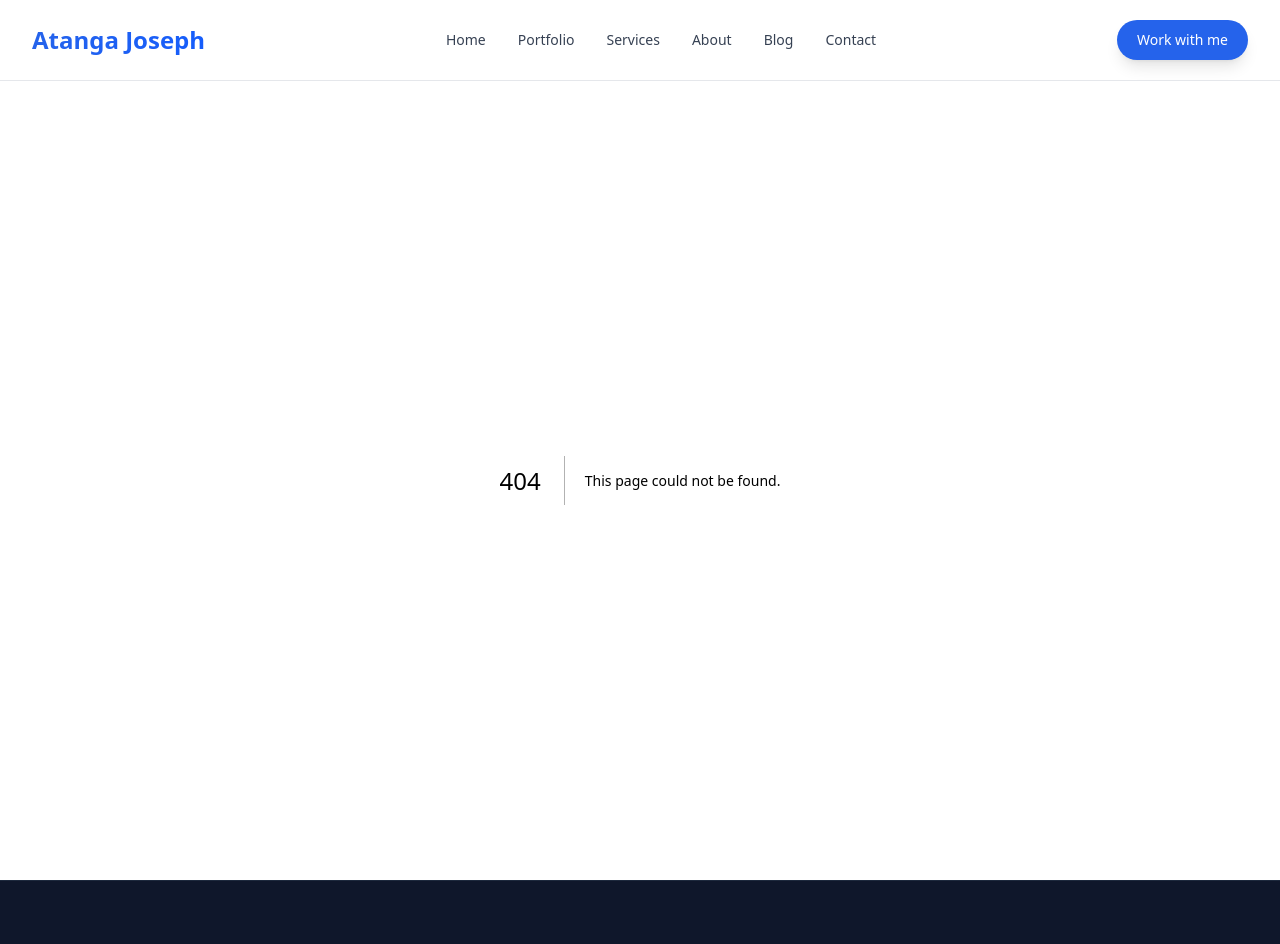
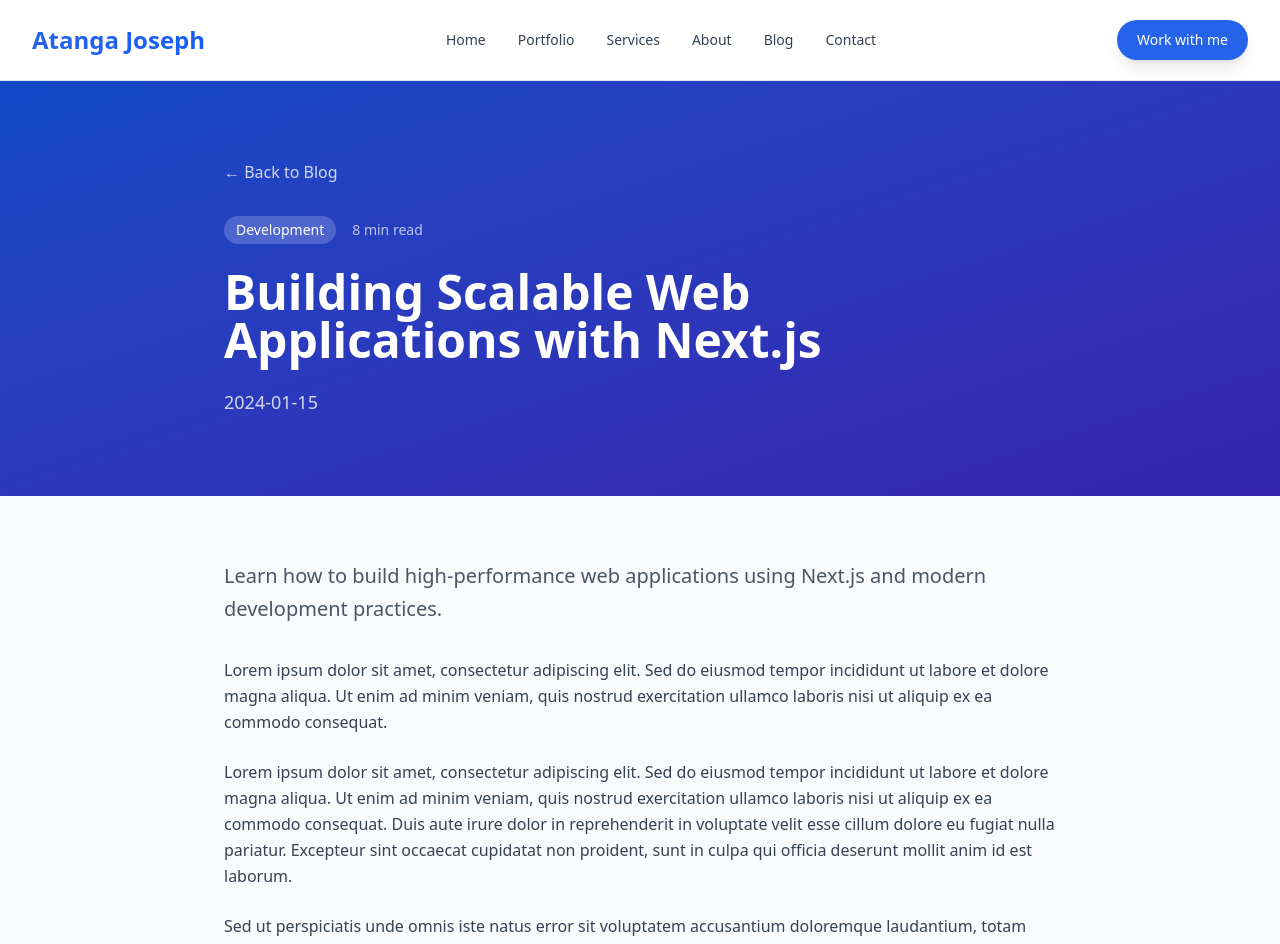
Before and after one commit to BhraJoe/portfolio, a Next.js app: page /blog/1 in a window 1280 px wide. Before the commit this address had no page. Shown: the top 944 px of the page. Built offline with nearby package versions, Linux system fonts and the light colour scheme.

Commit message:
Add dynamic blog post pages

```diff
--- /dev/null
+++ b/src/app/blog/[id]/page.tsx
@@ -0,0 +1,164 @@
+import Link from 'next/link';
+import type { Metadata } from 'next';
+
+type Props = {
+     params: Promise<{ id: string }>;
+};
+
+export async function generateMetadata({ params }: Props): Promise<Metadata> {
+     const { id } = await params;
+     const postId = parseInt(id);
+     const post = getPost(postId);
+
+     if (!post) {
+          return {
+               title: 'Post Not Found | Atanga Joseph',
+          };
+     }
+
+     return {
+          title: `${post.title} | Atanga Joseph`,
+          description: post.excerpt,
+     };
+}
+
+function getPost(postId: number) {
+     const blogPosts = [
+          {
+               id: 1,
+               title: 'Building Scalable Web Applications with Next.js',
+               excerpt: 'Learn how to build high-performance web applications using Next.js and modern development practices.',
+               content: 'Lorem ipsum dolor sit amet, consectetur adipiscing elit. Sed do eiusmod tempor incididunt ut labore et dolore magna aliqua. Ut enim ad minim veniam, quis nostrud exercitation ullamco laboris nisi ut aliquip ex ea commodo consequat.',
+               category: 'Development',
+               date: '2024-01-15',
+               readTime: '8 min read',
+               gradient: 'from-blue-600 to-indigo-700',
+          },
+          {
+               id: 2,
+               title: 'The Future of Web Development in 2024',
+               excerpt: 'Exploring the latest trends and technologies that are shaping the future of web development.',
+               content: 'Lorem ipsum dolor sit amet, consectetur adipiscing elit. Sed do eiusmod tempor incididunt ut labore et dolore magna aliqua. Ut enim ad minim veniam, quis nostrud exercitation ullamco laboris nisi ut aliquip ex ea commodo consequat.',
+               category: 'Technology',
+               date: '2024-01-10',
+               readTime: '6 min read',
+               gradient: 'from-purple-600 to-fuchsia-700',
+          },
+          {
+               id: 3,
+               title: 'Best Practices for React Performance Optimization',
+               excerpt: 'Tips and techniques to optimize your React applications for better performance and user experience.',
+               content: 'Lorem ipsum dolor sit amet, consectetur adipiscing elit. Sed do eiusmod tempor incididunt ut labore et dolore magna aliqua. Ut enim ad minim veniam, quis nostrud exercitation ullamco laboris nisi ut aliquip ex ea commodo consequat.',
+               category: 'Development',
+               date: '2024-01-05',
+               readTime: '10 min read',
+               gradient: 'from-emerald-500 to-teal-600',
+          },
+          {
+               id: 4,
+               title: 'Why Your Business Needs a Professional Website',
+               excerpt: 'Understanding the importance of having a professional online presence for your business growth.',
+               content: 'Lorem ipsum dolor sit amet, consectetur adipiscing elit. Sed do eiusmod tempor incididunt ut labore et dolore magna aliqua. Ut enim ad minim veniam, quis nostrud exercitation ullamco laboris nisi ut aliquip ex ea commodo consequat.',
+               category: 'Business',
+               date: '2024-01-01',
+               readTime: '5 min read',
+               gradient: 'from-amber-500 to-orange-600',
+          },
+          {
+               id: 5,
+               title: 'Introduction to TypeScript for JavaScript Developers',
+               excerpt: 'A beginner-friendly guide to TypeScript and its benefits for large-scale applications.',
+               content: 'Lorem ipsum dolor sit amet, consectetur adipiscing elit. Sed do eiusmod tempor incididunt ut labore et dolore magna aliqua. Ut enim ad minim veniam, quis nostrud exercitation ullamco laboris nisi ut aliquip ex ea commodo consequat.',
+               category: 'Development',
+               date: '2023-12-20',
+               readTime: '12 min read',
+               gradient: 'from-rose-500 to-pink-600',
+          },
+          {
+               id: 6,
+               title: 'How to Choose the Right Web Development Stack',
+               excerpt: 'Factors to consider when selecting the right technology stack for your next project.',
+               content: 'Lorem ipsum dolor sit amet, consectetur adipiscing elit. Sed do eiusmod tempor incididunt ut labore et dolore magna aliqua. Ut enim ad minim veniam, quis nostrud exercitation ullamco laboris nisi ut aliquip ex ea commodo consequat.',
+               category: 'Business',
+               date: '2023-12-15',
+               readTime: '7 min read',
+               gradient: 'from-cyan-500 to-blue-600',
+          },
+     ];
+
+     return blogPosts.find(post => post.id === postId);
+}
+
+export default async function BlogPost({ params }: Props) {
+     const { id } = await params;
+     const postId = parseInt(id);
+     const post = getPost(postId);
+
+     if (!post) {
+          return (
+               <div className="min-h-screen flex items-center justify-center">
+                    <div className="text-center">
+                         <h1 className="text-4xl font-bold text-gray-900 mb-4">Post Not Found</h1>
+                         <p className="text-gray-600 mb-8">The blog post you're looking for doesn't exist.</p>
+                         <Link href="/blog" className="text-blue-600 hover:text-blue-700 font-medium">
+                              ← Back to Blog
+                         </Link>
+                    </div>
+               </div>
+          );
+     }
+
+     return (
+          <div className="min-h-screen">
+               {/* Post Header */}
+               <section className={`relative py-20 overflow-hidden bg-gradient-to-br ${post.gradient}`}>
+                    <div className="absolute inset-0 bg-black/20" />
+                    <div className="relative max-w-4xl mx-auto px-4 sm:px-6 lg:px-8 z-10">
+                         <Link href="/blog" className="inline-flex items-center text-white/80 hover:text-white mb-8 font-medium">
+                              ← Back to Blog
+                         </Link>
+                         <div className="flex items-center gap-4 mb-6">
+                              <span className="px-3 py-1 bg-white/20 backdrop-blur-sm text-white text-sm font-medium rounded-full">
+                                   {post.category}
+                              </span>
+                              <span className="text-white/70 text-sm">{post.readTime}</span>
+                         </div>
+                         <h1 className="text-4xl md:text-5xl font-bold text-white mb-6">
+                              {post.title}
+                         </h1>
+                         <p className="text-white/80 text-lg">{post.date}</p>
+                    </div>
+               </section>
+
+               {/* Post Content */}
+               <section className="py-16 max-w-4xl mx-auto px-4 sm:px-6 lg:px-8">
+                    <article className="prose prose-lg max-w-none">
+                         <p className="text-xl text-gray-600 leading-relaxed mb-8">{post.excerpt}</p>
+                         <p className="text-gray-700 leading-relaxed mb-6">{post.content}</p>
+                         <p className="text-gray-700 leading-relaxed mb-6">
+                              Lorem ipsum dolor sit amet, consectetur adipiscing elit. Sed do eiusmod tempor incididunt ut labore et dolore magna aliqua. Ut enim ad minim veniam, quis nostrud exercitation ullamco laboris nisi ut aliquip ex ea commodo consequat. Duis aute irure dolor in reprehenderit in voluptate velit esse cillum dolore eu fugiat nulla pariatur. Excepteur sint occaecat cupidatat non proident, sunt in culpa qui officia deserunt mollit anim id est laborum.
+                         </p>
+                         <p className="text-gray-700 leading-relaxed mb-6">
+                              Sed ut perspiciatis unde omnis iste natus error sit voluptatem accusantium doloremque laudantium, totam rem aperiam, eaque ipsa quae ab illo inventore veritatis et quasi architecto beatae vitae dicta sunt explicabo. Nemo enim ipsam voluptatem quia voluptas sit aspernatur aut odit aut fugit.
+                         </p>
+                    </article>
+
+                    {/* Share Section */}
+                    <div className="mt-16 pt-8 border-t border-gray-200">
+                         <h3 className="text-lg font-semibold text-gray-900 mb-4">Share this post</h3>
+                         <div className="flex gap-4">
+                              <button className="px-4 py-2 bg-blue-600 text-white rounded-lg hover:bg-blue-700 transition-colors">
+                                   Twitter
+                              </button>
+                              <button className="px-4 py-2 bg-blue-800 text-white rounded-lg hover:bg-blue-900 transition-colors">
+                                   Facebook
+                              </button>
+                              <button className="px-4 py-2 bg-blue-700 text-white rounded-lg hover:bg-blue-800 transition-colors">
+                                   LinkedIn
+                              </button>
+                         </div>
+                    </div>
+               </section>
+          </div>
+     );
+}
```
Also changed, not shown: 1 other file (tests, documents, lock files or other folders).
